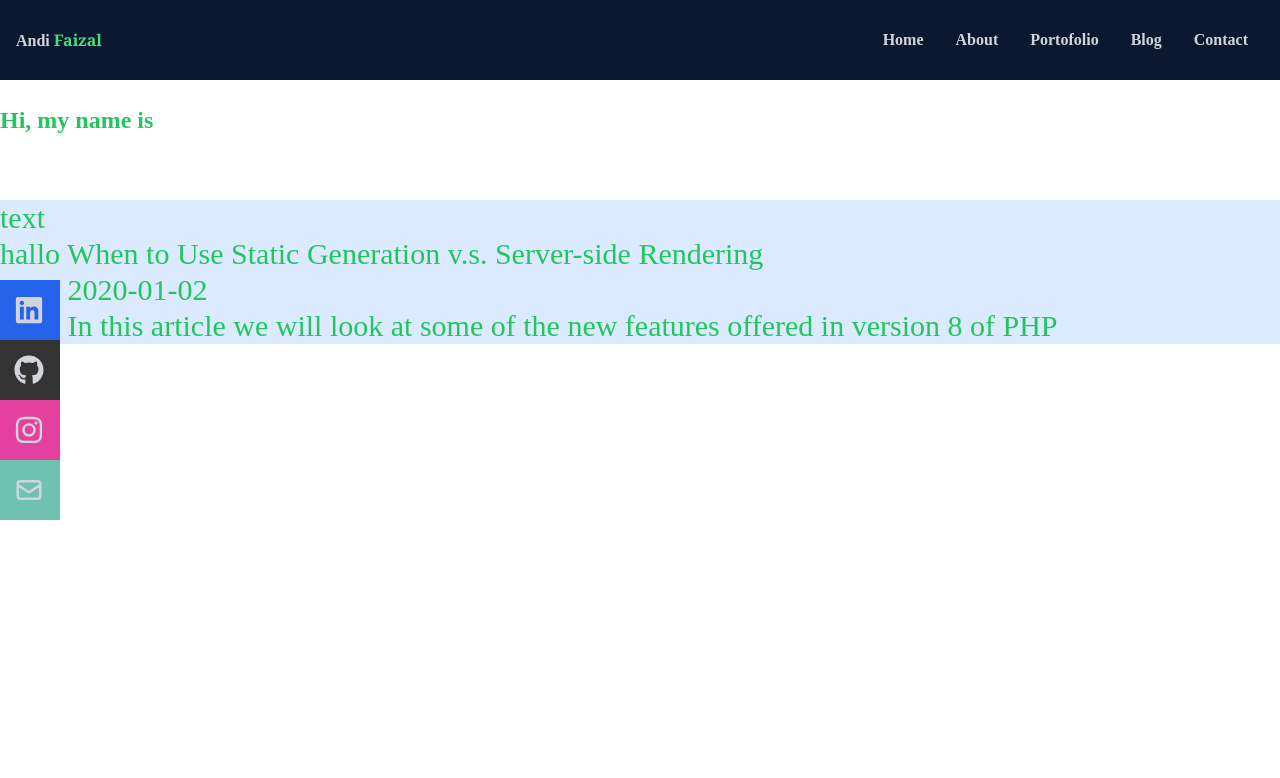
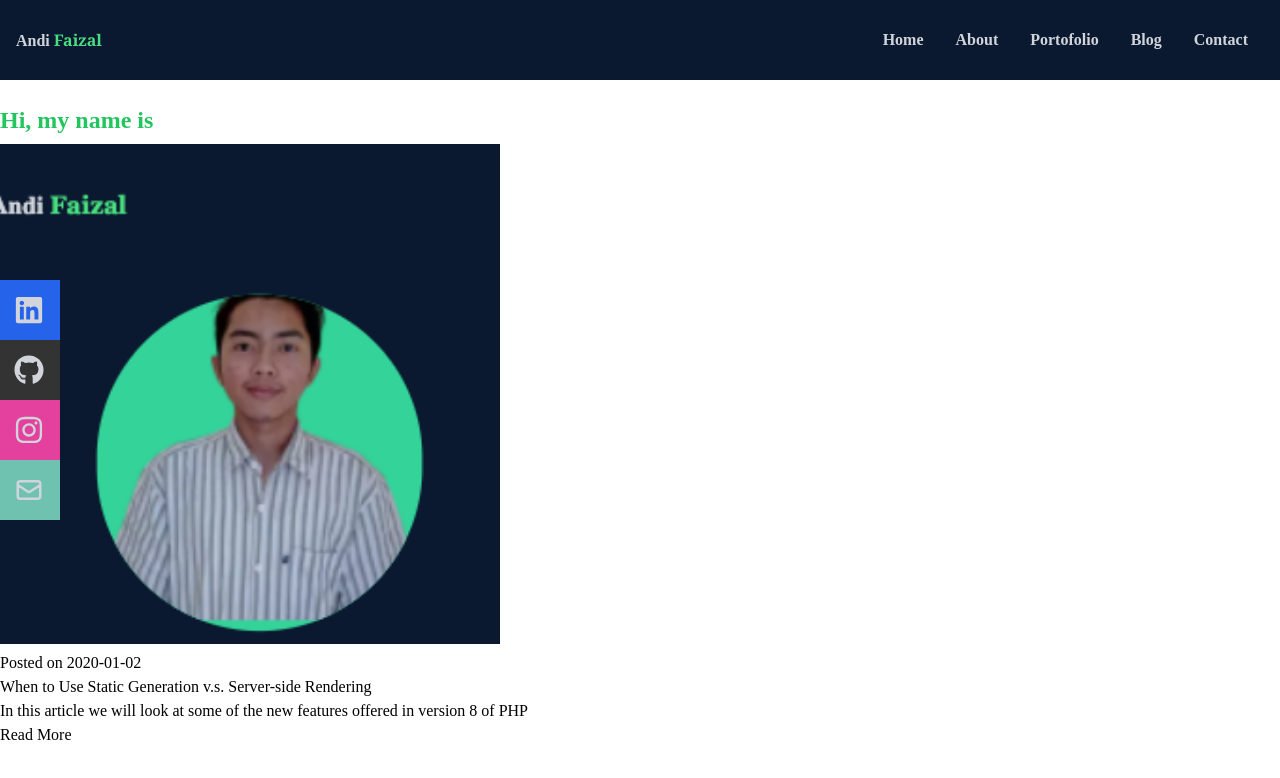
Before and after one commit to andi-faizal94/Andi-Portofolio-and-Blog, a Next.js app: page /blog in a window 1280 px wide. Shown: the top 778 px of the page. Built offline with nearby package versions, Linux system fonts and the light colour scheme.

Commit message:
switching nav

```diff
--- /dev/null
+++ b/components/Post.js
@@ -0,0 +1,26 @@
+import Link from 'next/link';
+import Image from 'next/image';
+
+export default function Post({ post }) {
+  return (
+    <div className="card">
+      <Image
+        src={post.frontmatter.cover_image}
+        alt="image"
+        className="object-cover absolute h-screen z-0"
+        width={500}
+        height={500}
+      />
+
+      <div className="post-date">Posted on {post.frontmatter.date}</div>
+
+      <h3>{post.frontmatter.title}</h3>
+
+      <p>{post.frontmatter.excerpt}</p>
+
+      <Link href={`/blog/${post.slug}`}>
+        <a className="btn">Read More</a>
+      </Link>
+    </div>
+  );
+}
--- a/package.json
+++ b/package.json
@@ -10,6 +10,7 @@
   },
   "dependencies": {
     "gray-matter": "^4.0.3",
+    "marked": "^4.0.16",
     "next": "12.1.6",
     "react": "18.1.0",
     "react-dom": "18.1.0",
--- a/pages/blog.js
+++ b/pages/blog.js
@@ -6,6 +6,7 @@
 import Image from 'next/image';
 import Navbar from '../components/Navbar';
 import { sortByDate } from '../utils';
+import Post from '../components/Post';
 
 export default function Blog({ posts, src }) {
   const [image, setImage] = useState('/defaultImage');
@@ -28,25 +29,27 @@
         </p>
         <span className="pt-32">
           {posts.map((post, index) => (
-            <div
-              className="text-green-500 text-3xl bg-blue-100 mt-14"
-              key={post.frontmatter}
-            >
-              <h1>{post.slug}</h1>
-              <h1> hallo {post.frontmatter.title}</h1>
-              <h1> hallo {post.frontmatter.date}</h1>
-              <h1> hallo {post.frontmatter.excerpt}</h1>
+            <Post key={index} post={post} />
 
-              {src && (
-                <Image
-                  className="object-cover absolute h-screen z-0"
-                  src={post.frontmatter.image_cover}
-                  alt="Picture of the author"
-                  width={500}
-                  height={500}
-                />
-              )}
-            </div>
+            // <div
+            //   className="text-green-500 text-3xl bg-blue-100 mt-14"
+            //   key={post.frontmatter}
+            // >
+            //   <h1>{post.slug}</h1>
+            //   <h1> hallo {post.frontmatter.title}</h1>
+            //   <h1> hallo {post.frontmatter.date}</h1>
+            //   <h1> hallo {post.frontmatter.excerpt}</h1>
+
+            //   {src && (
+            //     <Image
+            //       className="object-cover absolute h-screen z-0"
+            //       src={post.frontmatter.image_cover}
+            //       alt="Picture of the author"
+            //       width={500}
+            //       height={500}
+            //     />
+            //   )}
+            // </div>
           ))}
         </span>
       </div>
--- a/pages/blog/[slug].js
+++ b/pages/blog/[slug].js
@@ -1,7 +1,7 @@
 import fs from 'fs';
 import path from 'path';
 import matter from 'gray-matter';
-import marked from 'marked';
+import { marked } from 'marked';
 import Link from 'next/link';
 import Image from 'next/image';
 
@@ -18,7 +18,7 @@
       <div className="card card-page">
         <h1 className="post-title">{title}</h1>
         <div className="post-date">Posted on {date}</div>
-        <Image src={cover_image} alt="" />
+        <Image src={cover_image} alt="" width={500} height={500} />
         <div className="post-body">
           <div dangerouslySetInnerHTML={{ __html: marked(content) }}></div>
         </div>
```
Also changed, not shown: 2 other files (tests, documents, lock files or other folders).
